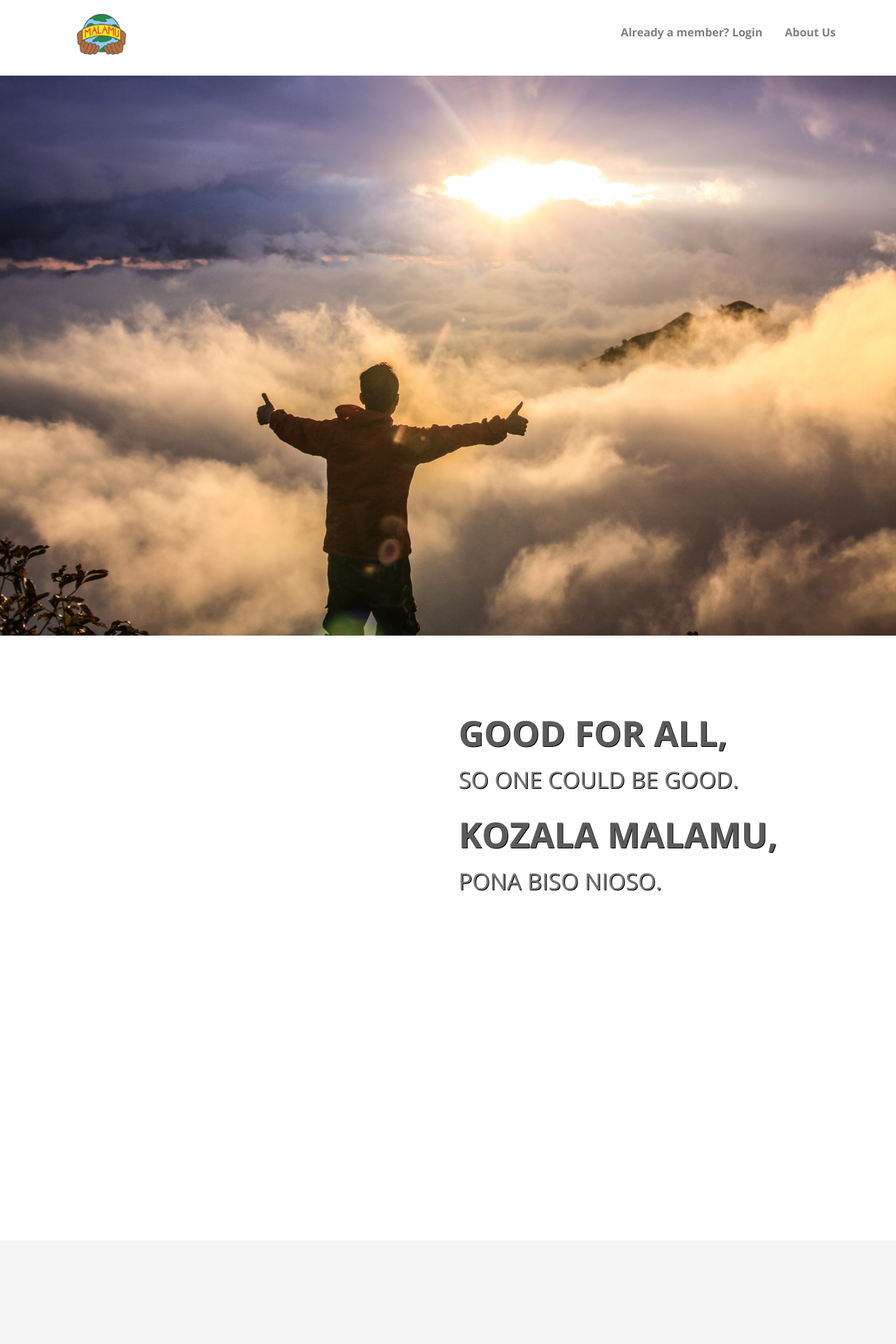
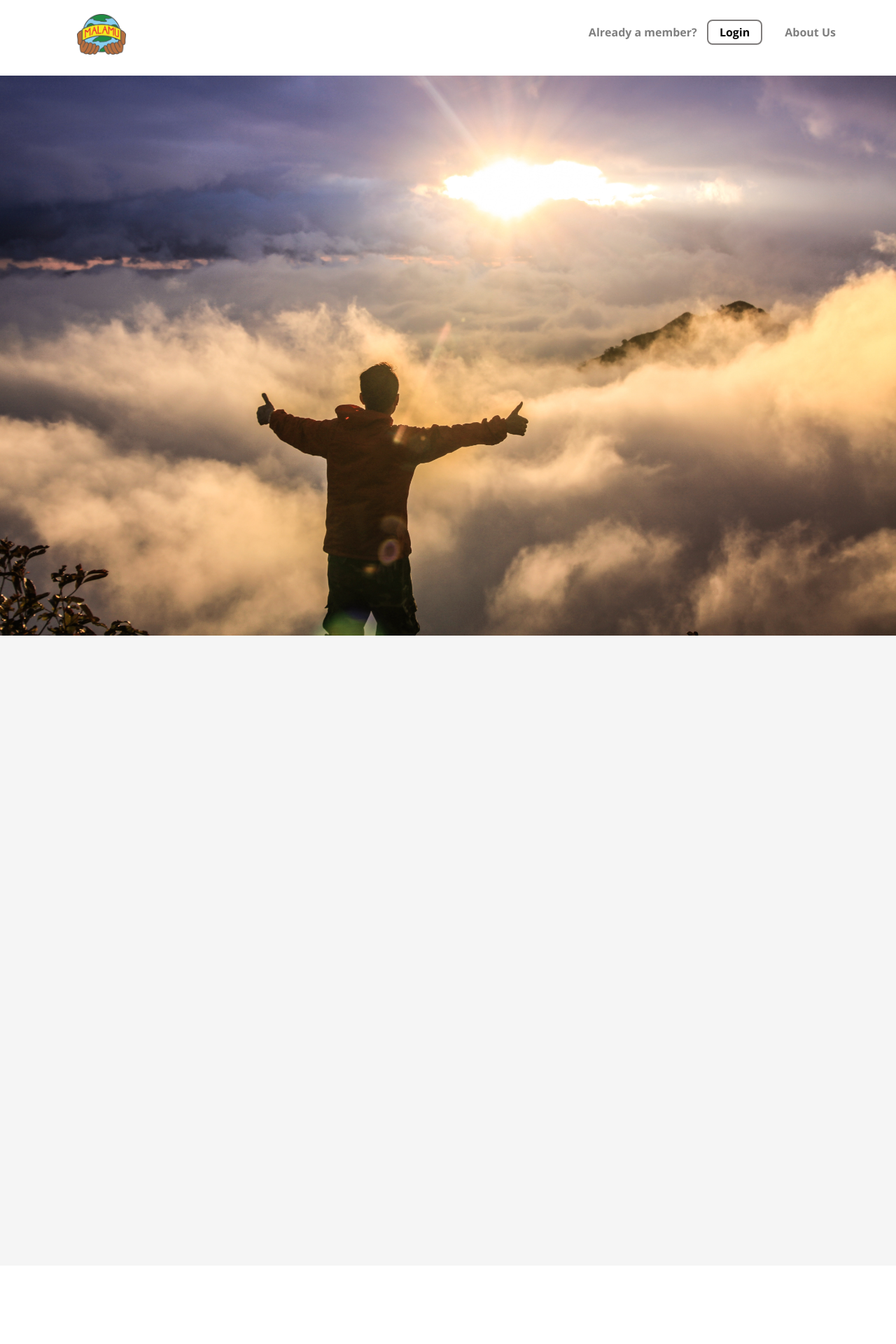
Before and after one commit to praveen-tissera/malamu, a CodeIgniter app: page /dashboard/ in a window 1280 px wide. Shown: the top 1920 px of the page at 70% size. Run offline with CodeIgniter, Linux system fonts and the light colour scheme; some libraries are stand-ins or nearby versions; some web fonts are replaced.

Commit message:
home page ui change

```diff
--- a/application/views/home.php
+++ b/application/views/home.php
@@ -107,7 +107,7 @@
 							<li><a href="car.html">Car</a></li>
 							<li><a href="blog.html">Blog</a></li> -->
 								<li>
-									<a href="<?php echo  base_url('index.php/user/login');?>"> Already a member? Login</a>
+									<a href="<?php echo  base_url('index.php/user/login');?>"> Already a member? <span class="login">Login</span></a>
 								</li>
 								<li>
 									<a href="<?php echo  base_url('index.php/user/aboutus');?>"> About Us</a>
@@ -879,7 +879,7 @@
 			</div>
 
 			<!-- after banner text -->
-			<div id="fh5co-tours" class="fh5co-features">
+			<!-- <div id="fh5co-tours" class="fh5co-features">
 				<div class="container">
 					<div class="row">
 						<div class="col-xs-6">
@@ -899,7 +899,7 @@
 						</div>
 					</div>
 				</div>
-			</div>
+			</div> -->
 			<!--  -->
 
 			<!-- -->
--- a/assets/css/style.css
+++ b/assets/css/style.css
@@ -548,7 +548,7 @@ figure {
   -ms-box-shadow: 0px 43px 83px -20px rgba(0, 0, 0, 0.41);
   -o-box-shadow: 0px 43px 83px -20px rgba(0, 0, 0, 0.41);
   box-shadow: 0px 43px 83px -20px rgba(0, 0, 0, 0.41);
-  border-radius: 50px;
+  /* border-radius: 50px; */
 }
 .tabulation label {
   color: rgba(0, 0, 0, 0.5);
@@ -2080,7 +2080,7 @@ select{
 
 }
 .fh5co-section-gray{
-  margin-top: 350px;
+  /* margin-top: 350px; */
 
 }
 
@@ -2401,7 +2401,15 @@ select{
 
 
 
-
+/* login button */
+.login{
+  border: 2px solid rgba(127, 124, 123, 1);
+  padding: 5px 16px 5px 16px;
+  font-weight: bold;
+  color: black;
+  border-radius: 8px;
+  margin-left: 10px;
+}
 
 
 
```
